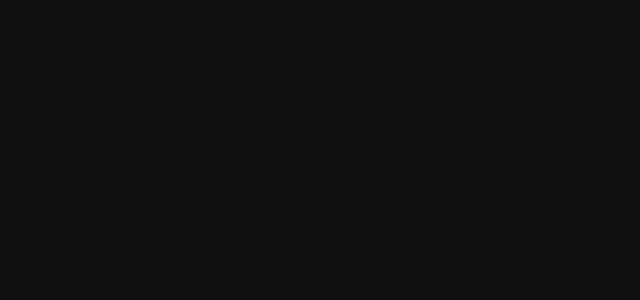
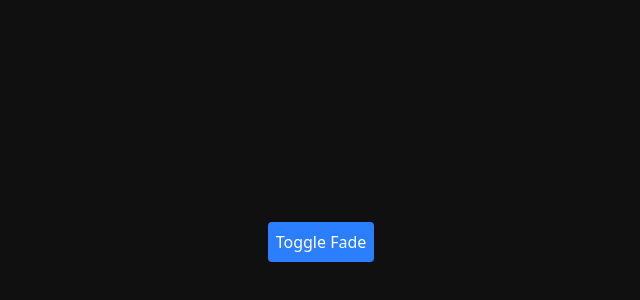
Before and after one commit to Tamalckb531/Learning-Motion, a Next.js app in the folder demos/: page / in a window 1280 px wide. Shown: the part 150-450 px from the top of the page, without its empty margins (319-959 px from the left). Built offline with nearby package versions, Linux system fonts and the light colour scheme.

Commit message:
add fade component

```diff
--- a/demos/src/app/page.tsx
+++ b/demos/src/app/page.tsx
@@ -9,7 +9,7 @@
   return (
     <div className="">
       {/* <Accordion /> */}
-      {/* <FadeComponent /> */}
+      <FadeComponent />
       {/* <Modal /> */}
       {/* <ResponsiveBtn /> */}
       {/* <Sidebar /> */}
--- a/demos/src/projects/Transition/FadeComponent.tsx
+++ b/demos/src/projects/Transition/FadeComponent.tsx
@@ -1,7 +1,31 @@
-import React from "react";
+"use client";
+import React, { useState } from "react";
+import { motion } from "motion/react";
 
 const FadeComponent = () => {
-  return <div>FadeComponent</div>;
+  const [visible, setVisible] = useState(false);
+  return (
+    <div className=" flex flex-col gap-2 items-center justify-center">
+      <button
+        className=" mb-4 p-2 bg-blue-500 text-white rounded"
+        onClick={() => setVisible(!visible)}
+      >
+        Toggle Fade
+      </button>
+
+      {visible && (
+        <motion.div
+          className=" p-5 bg-gray-200"
+          initial={{ opacity: 0 }}
+          animate={{ opacity: 1 }}
+          exit={{ opacity: 0 }}
+          transition={{ duration: 0.5 }}
+        >
+          Hello, I'm fading component{" "}
+        </motion.div>
+      )}
+    </div>
+  );
 };
 
 export default FadeComponent;
```
